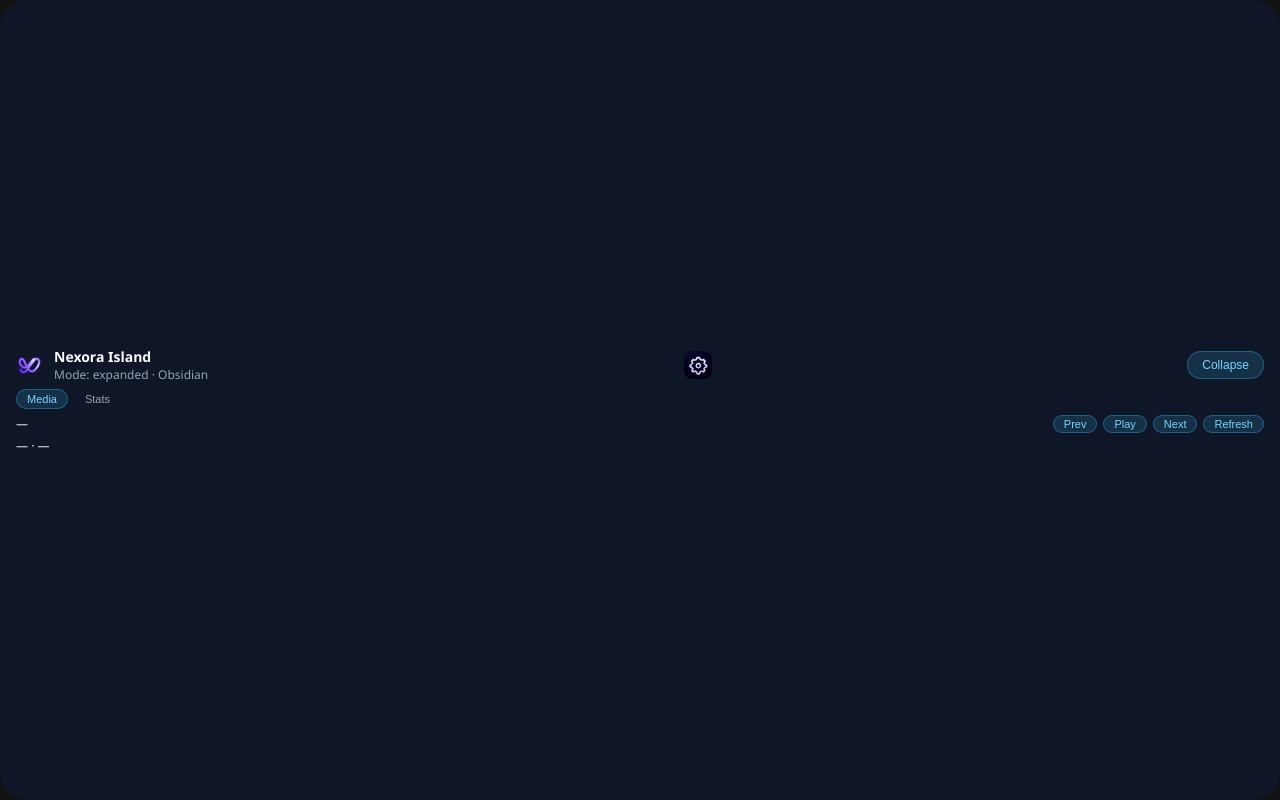
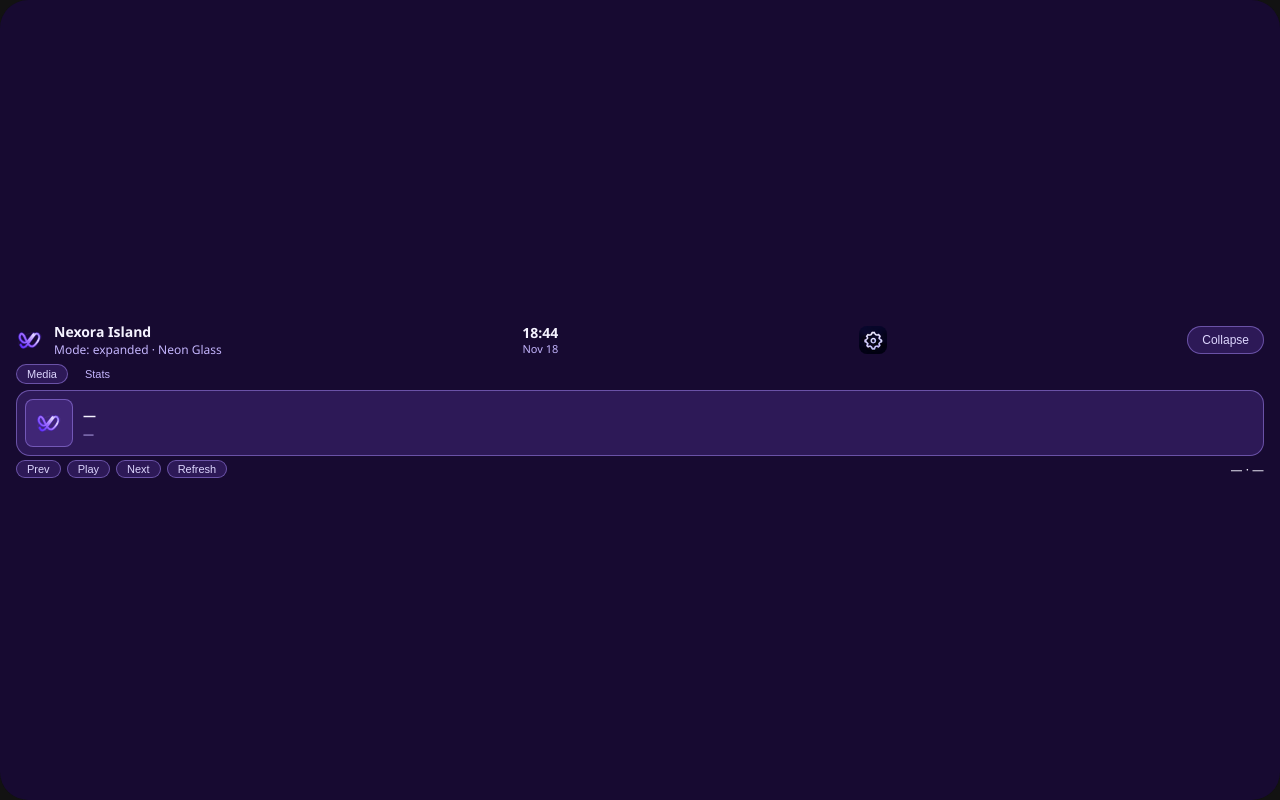
Before and after one commit to thaarfknight-star/nexora, a React (Vite) app: page / in a window 1280 px wide. Both pictures are taken after a click on the button "Expand". Built offline with nearby package versions, Linux system fonts and the light colour scheme; the HTML template or start-up script is replaced by a standard one.

Commit message:
feat(island): align the island with the Neon Glass brand sheet

```diff
--- a/src/App.tsx
+++ b/src/App.tsx
@@ -27,6 +27,10 @@ interface NexoraSettings {
 interface SystemStats {
   cpu_percent: number;
   memory_percent: number;
+  /** Sent by the stats backend when it reports them; "—" until then. */
+  gpu_percent?: number;
+  net_up_kbps?: number;
+  net_down_kbps?: number;
 }
 
 interface MediaInfo {
@@ -36,6 +40,10 @@ interface MediaInfo {
   album: string;
   source_app: string;
   playback_status: string;
+  /** Album cover art (data URI) when the media backend provides it. */
+  cover_art?: string;
+  /** Source-app icon (base64 PNG) when the media backend provides it. */
+  source_icon?: string;
 }
 
 interface TaskbarStatus {
@@ -78,18 +86,34 @@ function onOff(value: boolean): string {
   return value ? "On" : "Off";
 }
 
+function clockTime(date: Date): string {
+  return date.toLocaleTimeString("en-US", {
+    hour: "2-digit",
+    minute: "2-digit",
+    hour12: false,
+  });
+}
+
+function clockDate(date: Date): string {
+  return date.toLocaleDateString("en-US", {
+    month: "short",
+    day: "numeric",
+  });
+}
+
 function IslandApp() {
   const [state, setState] = useState<IslandState>({
     expanded: false,
     mode: "compact",
     title: "Nexora Island",
   });
-  const [theme, setTheme] = useState<ThemeId>("obsidian");
+  const [theme, setTheme] = useState<ThemeId>("neon-glass");
   const [tab, setTab] = useState<IslandTab>("media");
   const [stats, setStats] = useState<SystemStats | null>(null);
   const [media, setMedia] = useState<MediaInfo | null>(null);
   const [taskbar, setTaskbar] = useState<TaskbarStatus | null>(null);
   const [watchdog, setWatchdog] = useState<WatchdogStatus | null>(null);
+  const [now, setNow] = useState(() => new Date());
 
   const applyTheme = (id: ThemeId) => {
     setTheme(id);
@@ -116,8 +140,8 @@ function IslandApp() {
     | "media_previous";
 
   const sendMediaCommand = (command: MediaCommand) => {
-    // The four commands are registered by EAgent5's IPC wiring; until
-    // then a failed invoke just re-reads the current state.
+    // After every command — accepted or not — re-read the live state
+    // so the display never disagrees with the backend.
     invoke<boolean>(command)
       .then(() => refreshMedia())
       .catch(() => refreshMedia());
@@ -169,7 +193,11 @@ function IslandApp() {
       refreshStats();
       refreshMedia();
     }, 3000);
-    return () => window.clearInterval(id);
+    const clockId = window.setInterval(() => setNow(new Date()), 1000);
+    return () => {
+      window.clearInterval(id);
+      window.clearInterval(clockId);
+    };
     // Refresh helpers only use stable setters and invoke.
     // eslint-disable-next-line react-hooks/exhaustive-deps
   }, [state.expanded]);
@@ -221,6 +249,12 @@ function IslandApp() {
               </div>
             </div>
           </div>
+          {state.expanded && (
+            <div className="island-clock">
+              <div className="island-clock-time">{clockTime(now)}</div>
+              <div className="island-clock-date">{clockDate(now)}</div>
+            </div>
+          )}
           <button
             type="button"
             className="gear-btn"
@@ -258,10 +292,36 @@ function IslandApp() {
             </div>
             {tab === "media" && (
               <div className="island-panel" role="tabpanel">
+                <div className="media-card">
+                  {media?.cover_art ? (
+                    <img
+                      className="media-cover"
+                      src={media.cover_art}
+                      alt={media.album || "Album cover"}
+                    />
+                  ) : (
+                    <span className="media-cover-placeholder">
+                      <img src={emblem} alt="" />
+                    </span>
+                  )}
+                  <div className="media-info">
+                    <span className="media-track">
+                      {media ? media.title : "—"}
+                    </span>
+                    <span className="media-artist">
+                      {media ? media.artist : "—"}
+                      {media?.album ? ` — ${media.album}` : ""}
+                    </span>
+                  </div>
+                  {media?.source_icon && (
+                    <img
+                      className="media-source"
+                      src={media.source_icon}
+                      alt={media.source_app}
+                    />
+                  )}
+                </div>
                 <div className="panel-line">
-                  <span className="panel-title">
-                    {media ? `${media.title} — ${media.artist}` : "—"}
-                  </span>
                   <span className="panel-controls">
                     <button
                       type="button"
@@ -296,10 +356,7 @@ function IslandApp() {
                       Refresh
                     </button>
                   </span>
-                </div>
-                <div className="panel-line">
                   <span>
-                    {media?.album ? `${media.album} · ` : ""}
                     {media?.source_app ? media.source_app : "—"} ·{" "}
                     {media ? media.playback_status : "—"}
                   </span>
@@ -308,22 +365,52 @@ function IslandApp() {
             )}
             {tab === "stats" && (
               <div className="island-panel" role="tabpanel">
-                <div className="panel-line">
+                <div className="stat-chips">
+                  <div className="stat-chip">
+                    <span className="stat-chip-label">CPU</span>
+                    <span className="stat-chip-value">
+                      {stats ? `${stats.cpu_percent.toFixed(0)}%` : "—"}
+                    </span>
+                  </div>
+                  <div className="stat-chip">
+                    <span className="stat-chip-label">RAM</span>
+                    <span className="stat-chip-value">
+                      {stats ? `${stats.memory_percent.toFixed(0)}%` : "—"}
+                    </span>
+                  </div>
+                  <div className="stat-chip">
+                    <span className="stat-chip-label">GPU</span>
+                    <span className="stat-chip-value">
+                      {stats?.gpu_percent !== undefined
+                        ? `${stats.gpu_percent.toFixed(0)}%`
+                        : "—"}
+                    </span>
+                  </div>
+                </div>
+                <div className="net-speed">
                   <span>
-                    CPU{" "}
-                    {stats ? `${stats.cpu_percent.toFixed(1)}%` : "—"} ·
-                    Memory{" "}
-                    {stats ? `${stats.memory_percent.toFixed(1)}%` : "—"}
+                    ↑{" "}
+                    {stats?.net_up_kbps !== undefined
+                      ? `${stats.net_up_kbps.toFixed(1)} KB/s`
+                      : "—"}
                   </span>
                   <span>
-                    Taskbar: {taskbar ? (taskbar.hidden ? "hidden" : "shown") : "—"}
+                    ↓{" "}
+                    {stats?.net_down_kbps !== undefined
+                      ? `${stats.net_down_kbps.toFixed(1)} KB/s`
+                      : "—"}
                   </span>
                 </div>
                 <div className="panel-line">
                   <span>
+                    Taskbar: {taskbar ? (taskbar.hidden ? "hidden" : "shown") : "—"}
+                  </span>
+                  <span>
                     Watchdog:{" "}
                     {watchdog ? (watchdog.healthy ? "healthy" : "unhealthy") : "—"}
                   </span>
+                </div>
+                <div className="panel-line">
                   <span>
                     Explorer:{" "}
                     {watchdog ? (watchdog.explorer_ok ? "ok" : "down") : "—"}
@@ -340,7 +427,7 @@ function IslandApp() {
 
 function SettingsView() {
   const [settings, setSettings] = useState<NexoraSettings | null>(null);
-  const [theme, setTheme] = useState<ThemeId>("obsidian");
+  const [theme, setTheme] = useState<ThemeId>("neon-glass");
   const [updateInfo, setUpdateInfo] = useState<UpdateInfo | null>(null);
 
   const applyTheme = (id: ThemeId) => {
@@ -396,6 +483,7 @@ function SettingsView() {
     <main className="settings-shell">
       <img className="settings-wordmark" src={wordmark} alt="Nexora" />
       <h1 className="settings-title">Settings</h1>
+      <h2 className="settings-section-title">Appearance</h2>
       <div className="island-themes" role="group" aria-label="Nexora theme">
         <span className="theme-label">Theme:</span>
         {THEMES.map((candidate) => (
--- a/src/index.css
+++ b/src/index.css
@@ -77,6 +77,18 @@
   --island-btn-bg: rgba(74, 222, 128, 0.16);
   --island-btn-border: rgba(74, 222, 128, 0.4);
   --island-blur: 18px;
+}
+
+:root[data-theme="neon-glass"] {
+  --island-bg: rgba(24, 10, 54, 0.88);
+  --island-border: rgba(167, 139, 250, 0.45);
+  --island-text: #f5f3ff;
+  --island-subtext: #c4b5fd;
+  --island-accent: #a78bfa;
+  --island-accent-text: #ddd6fe;
+  --island-btn-bg: rgba(139, 92, 246, 0.2);
+  --island-btn-border: rgba(167, 139, 250, 0.5);
+  --island-blur: 24px;
 }
 
 * {
@@ -321,3 +333,134 @@ body,
   border-radius: 8px;
   display: block;
 }
+
+/* Neon Glass sheet layout: stat chips, media card, clock. */
+.island-clock {
+  text-align: right;
+  line-height: 1.2;
+  flex: none;
+}
+
+.island-clock-time {
+  font-size: 14px;
+  font-weight: 600;
+}
+
+.island-clock-date {
+  font-size: 11px;
+  color: var(--island-subtext);
+}
+
+.stat-chips {
+  width: 100%;
+  display: flex;
+  align-items: stretch;
+  gap: 8px;
+}
+
+.stat-chip {
+  flex: 1;
+  display: flex;
+  flex-direction: column;
+  align-items: center;
+  gap: 2px;
+  padding: 8px 4px;
+  border-radius: 12px;
+  background: var(--island-btn-bg);
+  border: 1px solid var(--island-btn-border);
+}
+
+.stat-chip-label {
+  font-size: 10px;
+  letter-spacing: 0.08em;
+  color: var(--island-subtext);
+}
+
+.stat-chip-value {
+  font-size: 15px;
+  font-weight: 600;
+}
+
+.net-speed {
+  width: 100%;
+  display: flex;
+  justify-content: center;
+  gap: 16px;
+  font-size: 12px;
+  color: var(--island-subtext);
+}
+
+.media-card {
+  width: 100%;
+  display: flex;
+  align-items: center;
+  gap: 10px;
+  padding: 8px;
+  border-radius: 14px;
+  background: var(--island-btn-bg);
+  border: 1px solid var(--island-btn-border);
+}
+
+.media-cover {
+  width: 48px;
+  height: 48px;
+  border-radius: 8px;
+  object-fit: cover;
+  flex: none;
+}
+
+.media-cover-placeholder {
+  width: 48px;
+  height: 48px;
+  border-radius: 8px;
+  flex: none;
+  display: flex;
+  align-items: center;
+  justify-content: center;
+  background: var(--island-btn-bg);
+  border: 1px solid var(--island-btn-border);
+}
+
+.media-cover-placeholder img {
+  width: 28px;
+  height: 28px;
+}
+
+.media-info {
+  flex: 1;
+  min-width: 0;
+  display: flex;
+  flex-direction: column;
+  gap: 2px;
+}
+
+.media-track {
+  font-size: 13px;
+  font-weight: 600;
+  white-space: nowrap;
+  overflow: hidden;
+  text-overflow: ellipsis;
+}
+
+.media-artist {
+  font-size: 11px;
+  color: var(--island-subtext);
+  white-space: nowrap;
+  overflow: hidden;
+  text-overflow: ellipsis;
+}
+
+.settings-section-title {
+  font-size: 13px;
+  font-weight: 600;
+  color: var(--island-subtext);
+  letter-spacing: 0.08em;
+  text-transform: uppercase;
+}
+
+.media-source {
+  width: 28px;
+  height: 28px;
+  border-radius: 8px;
+  flex: none;
+}
--- a/src/themes.ts
+++ b/src/themes.ts
@@ -1,5 +1,5 @@
 /**
- * The six Nexora themes.
+ * The seven Nexora themes.
  *
  * This file is the source of truth for theme ids. The ids are plain
  * strings shared with the backend `theme` field in `NexoraSettings`
@@ -15,7 +15,8 @@ export type ThemeId =
   | "aurora"
   | "sunset"
   | "midnight"
-  | "forest";
+  | "forest"
+  | "neon-glass";
 
 export interface ThemeDefinition {
   id: ThemeId;
@@ -25,7 +26,7 @@ export interface ThemeDefinition {
   swatch: string;
 }
 
-export const DEFAULT_THEME_ID: ThemeId = "obsidian";
+export const DEFAULT_THEME_ID: ThemeId = "neon-glass";
 
 export const THEMES: readonly ThemeDefinition[] = [
   {
@@ -64,6 +65,13 @@ export const THEMES: readonly ThemeDefinition[] = [
     description: "Deep green with a fresh leaf accent.",
     swatch: "#4ade80",
   },
+  {
+    id: "neon-glass",
+    name: "Neon Glass",
+    description:
+      "Deep violet glass with a neon purple-blue glow — the brand-sheet look.",
+    swatch: "#a78bfa",
+  },
 ];
 
 export function isValidThemeId(value: string): value is ThemeId {
```
Also changed, not shown: 1 other file (tests, documents, lock files or other folders).
